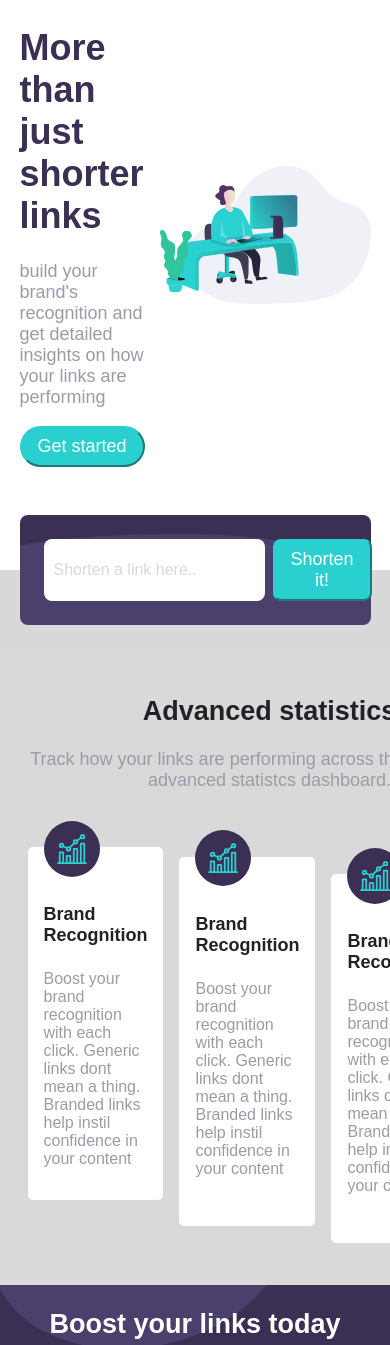
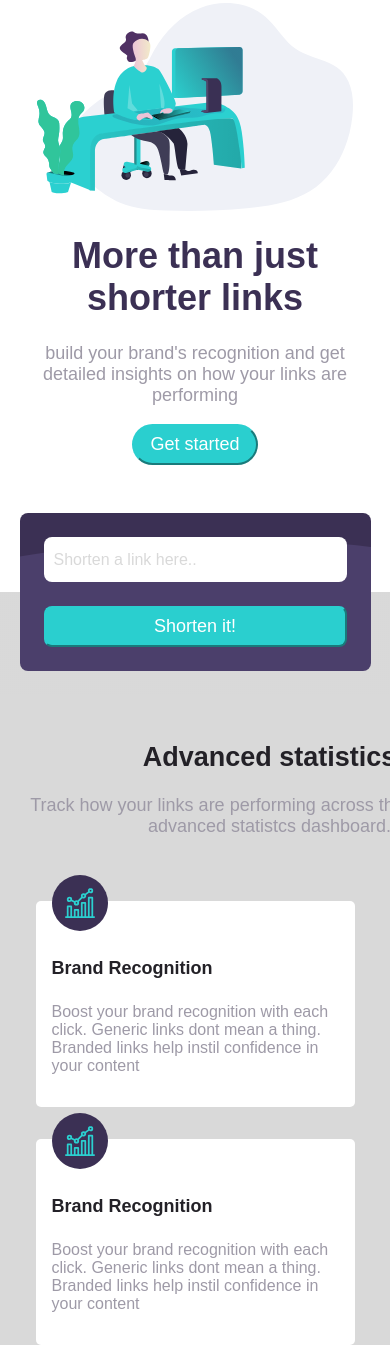
Before and after one commit to Testing-Sites/shortly, a plain HTML site: page index.html in a window 390 px wide. Shown: the part 107-1452 px from the top of the page. Drawn offline with Linux system fonts and the light colour scheme.

Commit message:
added responsive for cards

```diff
--- a/css/style.css
+++ b/css/style.css
@@ -37,11 +37,6 @@ body {
   padding: 24px 5%;
 }
 
-
-
-
-
-
 /* background-colors */
 .white-bg {
   background-color: white;
@@ -54,10 +49,6 @@ body {
 .grey-bg {
   background-color: var(--Gray);
 }
-
-
-
-
 
 
 /* ----- navigation ----- */
@@ -83,7 +74,7 @@ body {
   margin-right: auto;
 }
 
-/* main intro */
+/* ------- main intro ------- */
 .intro {
   width: 100%;
   align-items: center;
@@ -148,18 +139,21 @@ body {
 /* cards */
 .cards {
   display: flex;
+  flex-wrap: wrap;
   justify-content: space-between;
+
   width: 100%;
   margin-top: 48px;
   margin-bottom: 15%;
 }
 
 .card {
-  max-width: 450px;
   margin: 8px;
   padding: 16px;
   border-radius: 5px;
   background-color: white;
+
+  flex: 1 250px;
 }
 
 .card-2 {
@@ -215,3 +209,47 @@ body {
   margin-top: 0;
   margin-bottom: 8px;
 }
+
+
+@media (max-width: 780px) {
+  .intro {
+    flex-direction: column;
+  }
+  .container-text {
+    order: 2;
+    margin: auto;
+    text-align: center;
+    max-width: 400px;
+  }
+  .container-img {
+    order: 1;
+    margin: auto;
+    max-width: 90%;
+  }
+
+  /* --- input form --- */
+  .input-form {
+    flex-direction: column;
+  }
+
+  .input-for-shorten {
+    width: 100%;
+    line-height: 39.5px;
+    margin-bottom: 24px;
+  }
+
+  .form-btn {
+    width: 100%;
+  }
+
+}
+
+@media (max-width: 887px) {
+  /* cards */
+
+  .card-1,
+  .card-2,
+  .card-3 {
+    margin: 16px;
+  }
+}
```
